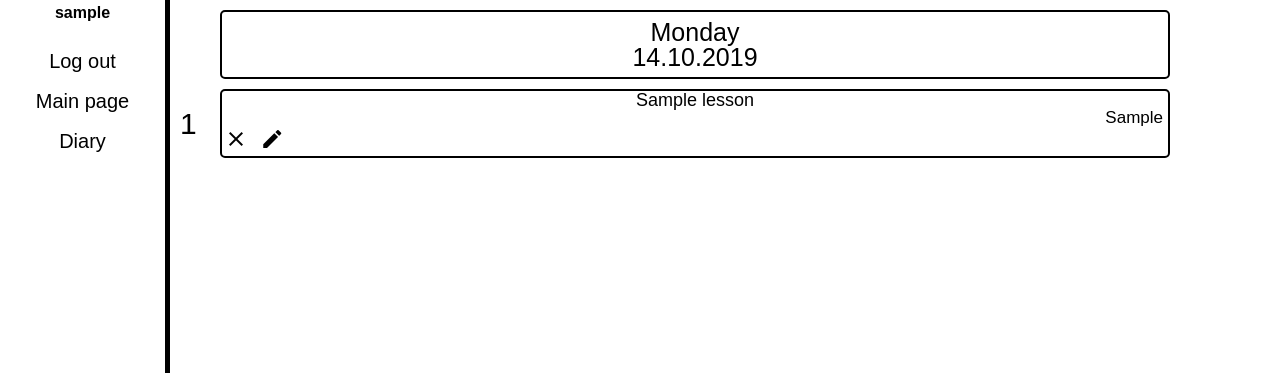
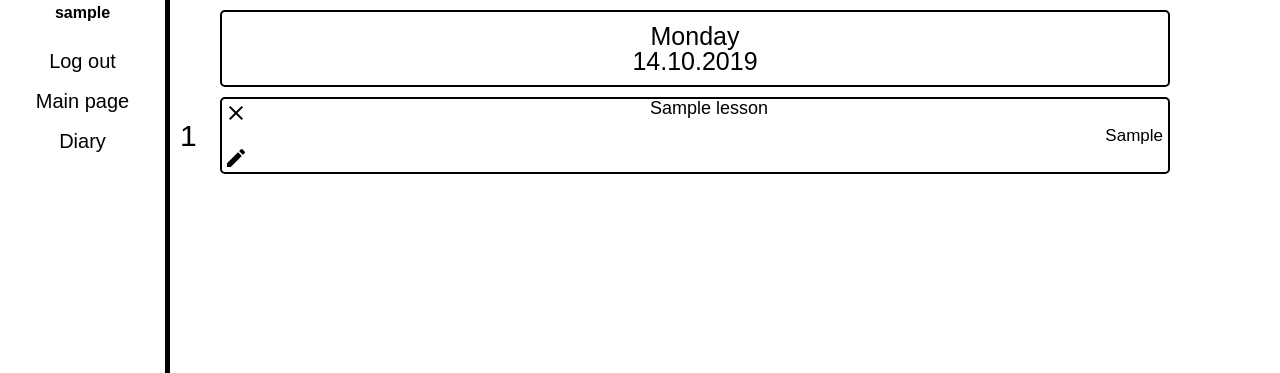
Before and after one commit to SashaPorubaymikh/el_d, a Django app: page /diary/week/1/ in a window 1280 px wide. Shown: the part 55-428 px from the top of the page. Run offline with Django 3.2, Linux system fonts and the light colour scheme; a user stored in the database is signed in; tables that the repository leaves empty hold one stand-in row (values such as "Sample post").

Commit message:
Diary page more nobile-friendly

```diff
--- a/desktop/diary_view.py
+++ b/desktop/diary_view.py
@@ -49,7 +49,7 @@
     context = views_logic.get_grid_table_context(lessons, homeworks, monday, week, context)
     context = views_logic.get_vertical_table_context(context, lessons, homeworks, monday, week)
 
-    pprint.pprint(context)
+    # pprint.pprint(context)
 
     return render(request, 'desktop/diary.html', context)
 
--- a/static/desktop/diary.css
+++ b/static/desktop/diary.css
@@ -30,7 +30,8 @@
 
 .lesson_name {
     font-size: 18px;
-    align-self: center;
+    width: 100%;
+    text-align: center
 }
 
 .lesson_classroom {
@@ -76,9 +77,16 @@
     font-size: 30px;
 }
 
+.lesson_name_container {
+    display: flex;
+    width: 100%;
+}
+
 .homeworks {
     display: flex;
-    justify-content: space-between;
+}
+.check_mark {
+    margin-left: auto;
 }
 
 .vertical_table {
@@ -100,6 +108,7 @@
     }
     .lesson_name {
         font-size: 40px;
+        align-self: center;
     }
     .lesson_classroom {
         font-size: 40px;
@@ -107,6 +116,8 @@
     .weekday_name {
         font-size: 60px;
         margin-bottom: 20px;
+        margin-top: 20px;
+        border: 4px solid black;
     }
     .number {
         font-size: 50px;
@@ -119,8 +130,13 @@
     }
     .vertical_table {
         display: grid;
+        margin: 15px;
     }
     .weekday_name {
         font-size: 50px;
     }
+    .lesson_homework {
+        font-size: 40px;
+    }
+
 }
--- a/static/desktop/left.css
+++ b/static/desktop/left.css
@@ -52,6 +52,7 @@
         border-right: 0px;
         display: flex;
         align-items: center;
+        margin: 0 15px;
     }
     .site_name {
         font-size: 65px;
@@ -62,4 +63,5 @@
     .username {
         font-size: 30px;
     }
+
 }
--- a/templates/diary_tables/grid_table.html
+++ b/templates/diary_tables/grid_table.html
@@ -14,43 +14,46 @@
     {% for lesson in day.lessons %}
     <div class="lesson">
         {% if lesson.none == False %}
+        <div class="lesson_name_container">
+            <a href="{% url 'diary:delete_lesson' lesson.delete_id %}" title="Delete this lesson"
+                class="edit_lesson_link">
+                <i class="material-icons">
+                    clear
+                </i>
+            </a>
             <p class="lesson_name">{{ lesson.name }}</p>
+        </div>
         <p class="lesson_classroom">{{ lesson.classroom }}</p>
         <div class="homeworks">
             {% if lesson.details != 0 %}
             <a href="{% url 'diary:lesson_details' id=lesson.details %}"
                 class="lesson_homework">{{ lesson.homework }}</a>
             {% if lesson.homework_is_done %}
-            <p>
-                <i class="material-icons">
+            <i class="material-icons check_mark">
                 done
             </i>
-            </p>
             {% else %}
-            <p>
-                <a href="{% url 'diary:mark_as_done' id=lesson.details %}" class="edit_lesson_link"
+            <a href="{% url 'diary:mark_as_done' id=lesson.details %}" class="edit_lesson_link check_mark"
                 title="Mark as done">
                 <i class="material-icons">
                     done_outline
                 </i>
             </a>
-            </p>
             {% endif %}
-            {% endif %}
-        </div>
-        <div class="edit_lesson_links">
-            <a href="{% url 'diary:delete_lesson' lesson.delete_id %}" title="Delete this lesson"
-                class="edit_lesson_link">
-                <i class="material-icons">
-                    clear
-                </i>
-            </a>
             <a href="{% url 'diary:edit_homework' week=lesson.edit_homework.week id=lesson.edit_homework.id %}"
                 title="Edit homework" class="edit_lesson_link">
                 <i class="material-icons">
                     create
                 </i>
             </a>
+            {% else %}
+            <a href="{% url 'diary:edit_homework' week=lesson.edit_homework.week id=lesson.edit_homework.id %}"
+                title="Add homework" class="edit_lesson_link">
+                <i class="material-icons">
+                    create
+                </i>
+            </a>
+            {% endif %}
         </div>
         {% endif %}
     </div>
--- a/templates/diary_tables/vertical_table.html
+++ b/templates/diary_tables/vertical_table.html
@@ -11,43 +11,46 @@
         <p class="number">{{ lesson.number }}</p>
     </div>
     <div class="lesson">
-        <p class="lesson_name">{{ lesson.name }}</p>
+        <div class="lesson_name_container">
+            <a href="{% url 'diary:delete_lesson' lesson.delete_id %}" title="Delete this lesson"
+                class="edit_lesson_link">
+                <i class="material-icons">
+                    clear
+                </i>
+            </a>
+            <p class="lesson_name">{{ lesson.name }}</p>
+        </div>
         <p class="lesson_classroom">{{ lesson.classroom }}</p>
         <div class="homeworks">
             {% if lesson.details != 0 %}
             <a href="{% url 'diary:lesson_details' id=lesson.details %}"
                 class="lesson_homework">{{ lesson.homework }}</a>
             {% if lesson.homework_is_done %}
-            <p>
-                <i class="material-icons">
+                <i class="material-icons check_mark">
                     done
                 </i>
-            </p>
             {% else %}
-            <p>
-                <a href="{% url 'diary:mark_as_done' id=lesson.details %}" class="edit_lesson_link"
+                <a href="{% url 'diary:mark_as_done' id=lesson.details %}" class="edit_lesson_link check_mark"
                     title="Mark as done">
                     <i class="material-icons">
                         done_outline
                     </i>
                 </a>
-            </p>
             {% endif %}
-            {% endif %}
-        </div>
-        <div class="edit_lesson_links">
-            <a href="{% url 'diary:delete_lesson' lesson.delete_id %}" title="Delete this lesson"
-                class="edit_lesson_link">
-                <i class="material-icons">
-                    clear
-                </i>
-            </a>
             <a href="{% url 'diary:edit_homework' week=lesson.edit_homework.week id=lesson.edit_homework.id %}"
                 title="Edit homework" class="edit_lesson_link">
                 <i class="material-icons">
                     create
                 </i>
             </a>
+            {% else %}
+            <a href="{% url 'diary:edit_homework' week=lesson.edit_homework.week id=lesson.edit_homework.id %}"
+                title="Add homework" class="edit_lesson_link">
+                <i class="material-icons">
+                    create
+                </i>
+            </a>
+            {% endif %}
         </div>
     </div>
     {% endfor %}
```
Lines whose indentation alone changed are shown as unchanged.
